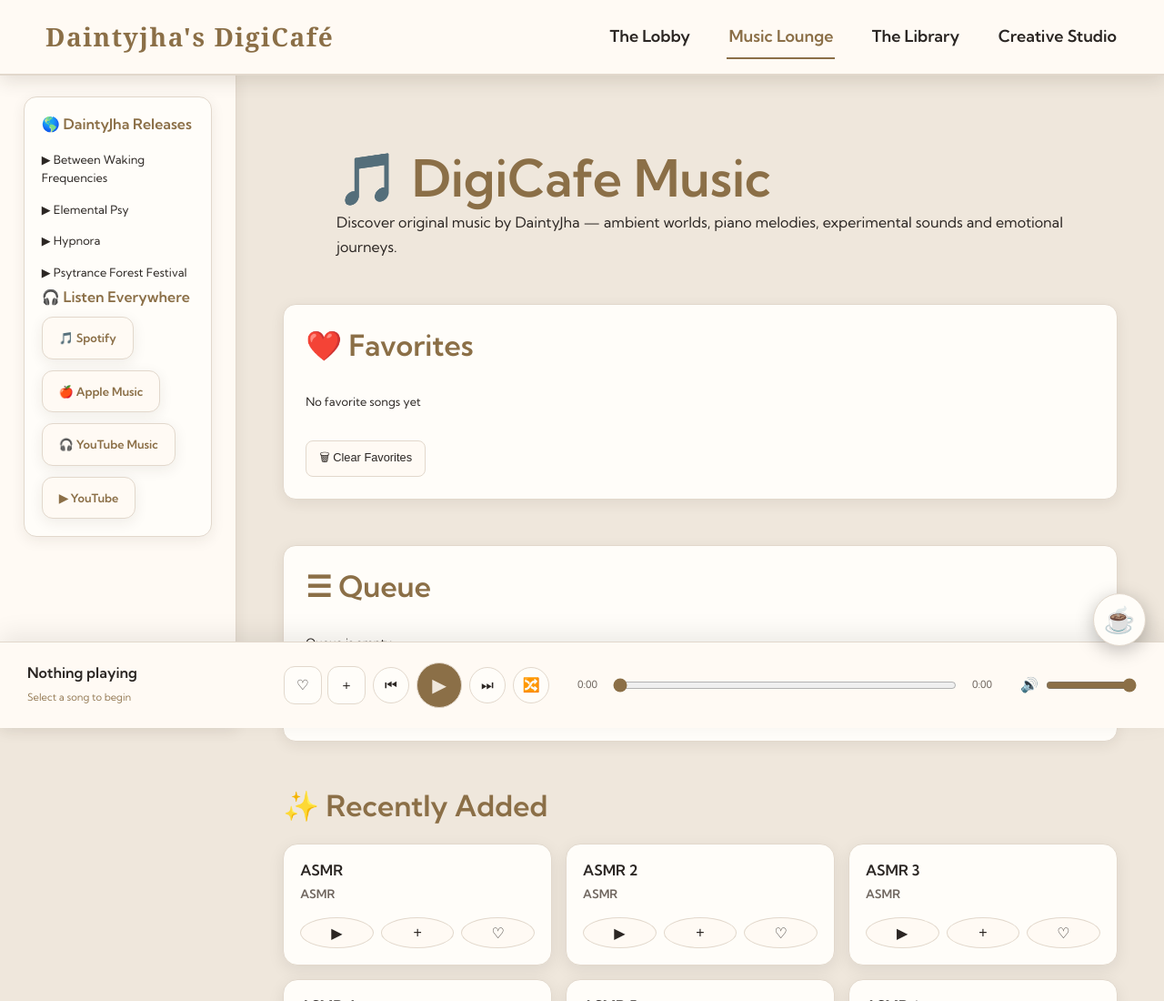
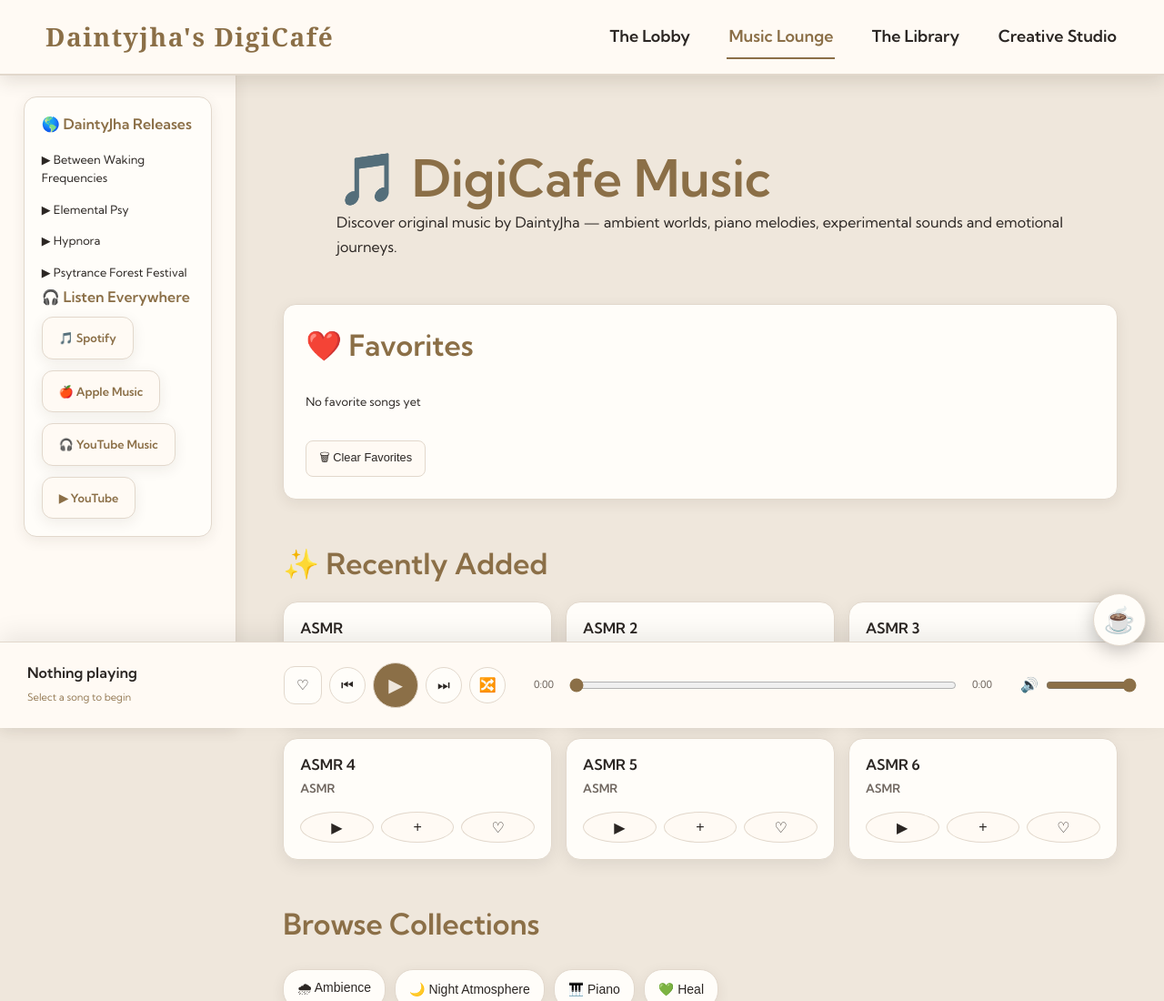
Before and after one commit to Daintyjha/DigiCafe, a website with bundled scripts: page music.html in a window 1280 px wide. Shown: the top 1100 px of the page at 91% size. Built offline with nearby package versions, Linux system fonts and the light colour scheme; no server answers.

Commit message:
Remove queue section and buttons from music.html
Removed queue section and related buttons from music.html

```diff
--- a/music.html
+++ b/music.html
@@ -150,16 +150,7 @@ class="library-panel">
 🗑 Clear Favorites
 </button>
 </section>
-<section id="queue"
-class="library-panel">
-<h2>
-☰ Queue
-</h2>
-<ul id="queueList">
-</ul>
-<button id="clearQueueBtn">
-🗑 Clear Queue
-</button>
+
 </section>
 <section class="released">
 <h2>
@@ -246,9 +237,6 @@ Every listen helps independent music grow.
 <button id="favoriteBtn">
 ♡
 </button>
-<button id="queueBtn">
-+
-</button>
 </div>
 <button id="prevBtn">
 ⏮
```
